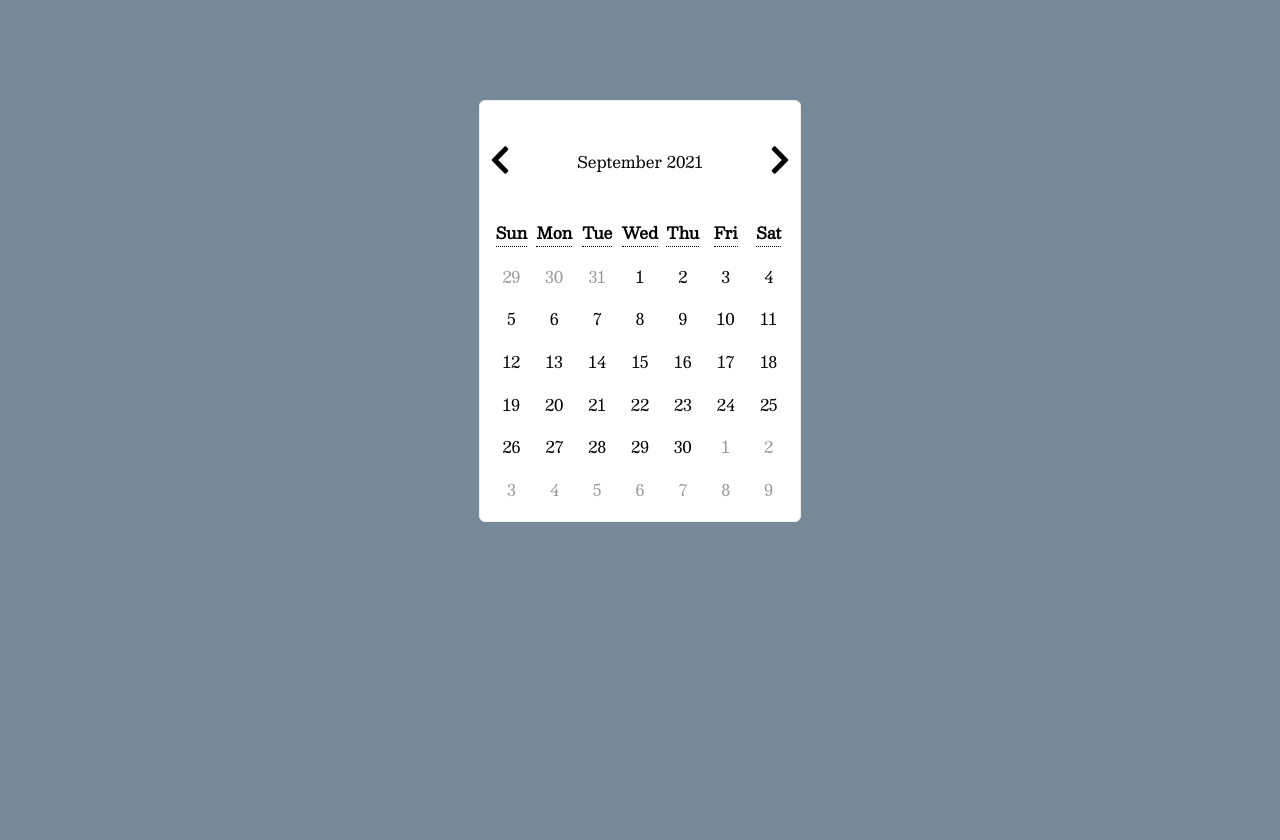
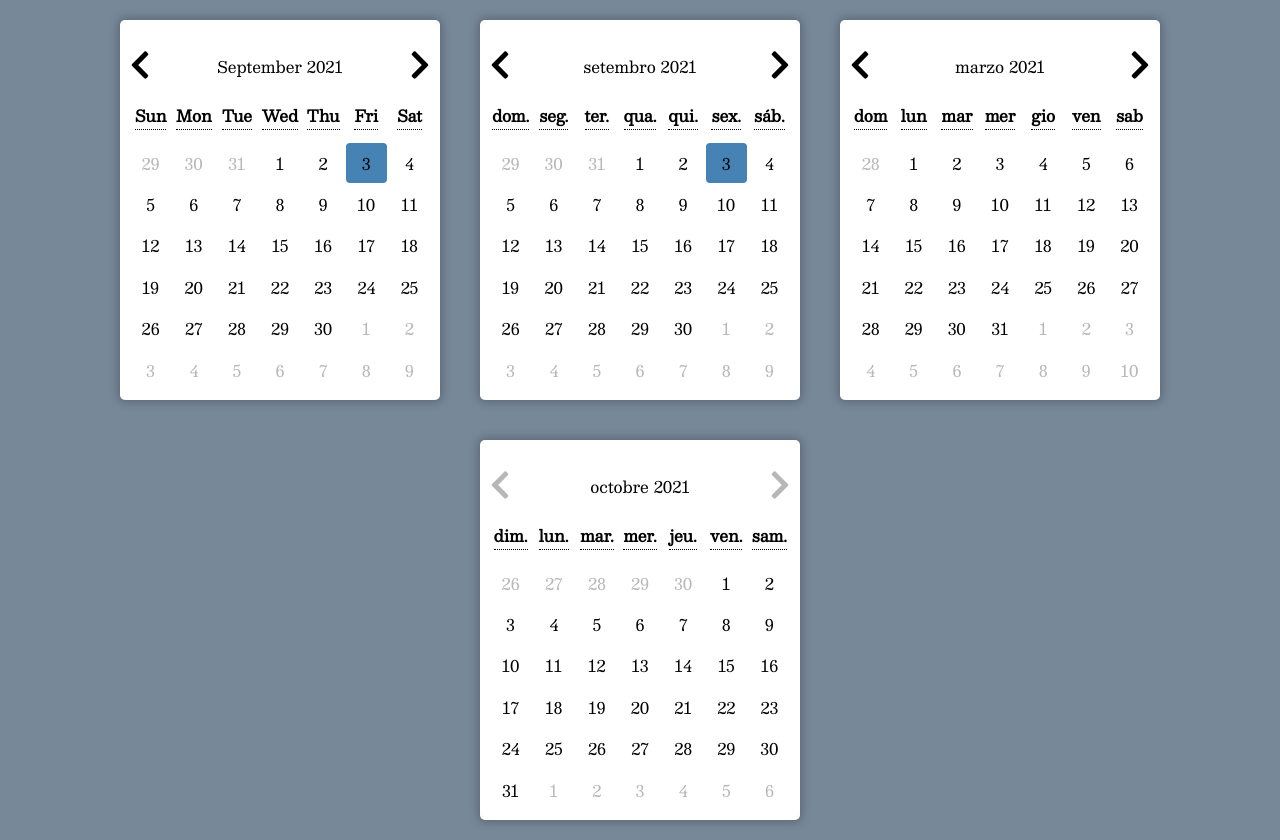
Before and after one commit to limapaulobsb/react-calendar, a React (Create React App) app: page / in a window 1280 px wide. Before the commit the page ends 800 px from the top, so only its background shows below. Built offline with nearby package versions, Linux system fonts and the light colour scheme.

Commit message:
Code refactoring and some props

```diff
--- a/src/App.jsx
+++ b/src/App.jsx
@@ -5,7 +5,37 @@ import Calendar from './components/Calendar';
 function App() {
   return (
     <main>
-      <Calendar />
+      <section>
+        <Calendar />
+      </section>
+      <section>
+        <Calendar
+          min={{ month: 7, year: 2020 }}
+          max={{ month: 6, year: 2022 }}
+          lang='pt-BR'
+          ariaNextBtn='Próximo'
+          ariaPrevBtn='Anterior'
+        />
+      </section>
+      <section>
+        <Calendar
+          min={{ month: 1, year: 2021 }}
+          max={{ month: 12, year: 2021 }}
+          start={{ month: 3, year: 2021 }}
+          lang='it'
+          ariaNextBtn='Prossimo'
+          ariaPrevBtn='Precedente'
+        />
+      </section>
+      <section>
+        <Calendar
+          min={{ month: 10, year: 2021 }}
+          max={{ month: 10, year: 2021 }}
+          lang='fr'
+          ariaNextBtn='Suivant'
+          ariaPrevBtn='Précédent'
+        />
+      </section>
     </main>
   );
 }
--- a/src/components/Calendar.jsx
+++ b/src/components/Calendar.jsx
@@ -1,35 +1,59 @@
 import React, { useState } from 'react';
+import PropTypes from 'prop-types';
 import { DateTime, Settings } from 'luxon';
+import cx from 'classnames';
+
 import { FontAwesomeIcon } from '@fortawesome/react-fontawesome';
-import { faChevronLeft,faChevronRight } from '@fortawesome/free-solid-svg-icons';
-
+import { faChevronLeft, faChevronRight } from '@fortawesome/free-solid-svg-icons';
 import CalendarTable from './CalendarTable.jsx';
 import '../styles/Calendar.css';
 
-function Calendar() {
-  Settings.defaultLocale = 'en-US';
-  const [dateObj, setDateObj] = useState(DateTime.now());
+function Calendar({
+  ariaNextBtn = 'Next',
+  ariaPrevBtn = 'Previous',
+  lang = 'en-US',
+  max = { month: 12, year: 2100 },
+  min = { month: 1, year: 1900 },
+  start,
+}) {
+  Settings.defaultLocale = lang;
+
+  const maxDt = DateTime.fromObject(max);
+  const minDt = DateTime.fromObject(min);
+  const nowDt = DateTime.now().startOf('month');
+
+  let startDt;
+  if (start) {
+    startDt = DateTime.fromObject(start);
+  } else if (nowDt >= minDt && nowDt <= maxDt) {
+    startDt = DateTime.now().startOf('month');
+  } else {
+    startDt = DateTime.fromObject(min);
+  }
+
+  const [selectedDt, setSelectedDt] = useState(startDt);
   const [showMonths, setShowMonths] = useState(false);
 
   const renderMonths = () => {
-    const NUMBER_OF_MONTHS = 12;
-    const startDate = dateObj.startOf('year');
-    const dates = [startDate];
-    for (let i = 1; i < NUMBER_OF_MONTHS; i++) {
-      dates.push(startDate.plus({ month: i }));
+    const months = [];
+    for (let i = 0; i < 12; i++) {
+      months.push(selectedDt.startOf('year').plus({ month: i }));
     }
 
     return (
-      <div className='calendar-months'>
-        {dates.map((el) => (
+      <div className='calendar__month-buttons-container'>
+        {months.map((el) => (
           <button
-            className='calendar-months__button'
             type='button'
             key={el.monthLong}
+            className={cx('calendar__month-button', {
+              'bg--alt': el.toMillis() === nowDt.toMillis(),
+            })}
             onClick={() => {
-              setDateObj(el);
+              setSelectedDt(el);
               setShowMonths(false);
             }}
+            disabled={el < minDt || el > maxDt}
           >
             {el.monthLong}
           </button>
@@ -41,31 +65,62 @@ function Calendar() {
   return (
     <div className='calendar'>
       <div className='calendar__header'>
+        <div>
           <button
             type='button'
+            aria-label={ariaPrevBtn}
             onClick={() => {
-            setDateObj(dateObj.minus(!showMonths ? { month: 1 } : { year: 1 }));
+              setSelectedDt(selectedDt.minus(!showMonths ? { month: 1 } : { year: 1 }));
             }}
+            disabled={
+              (selectedDt.hasSame(minDt, 'month') && selectedDt.hasSame(minDt, 'year')) ||
+              (showMonths && selectedDt.hasSame(minDt, 'year'))
+            }
           >
             <FontAwesomeIcon icon={faChevronLeft} size='2x' />
           </button>
-        <div>
-          <button type='button' onClick={() => setShowMonths(!showMonths)}>
-            {!showMonths && dateObj.monthLong} {dateObj.year}
+        </div>
+        <div className='calendar__header__main-button-container'>
+          <button
+            type='button'
+            className='calendar__header__main-button'
+            onClick={() => setShowMonths(!showMonths)}
+            disabled={
+              showMonths ||
+              (minDt.hasSame(maxDt, 'month') && minDt.hasSame(maxDt, 'year'))
+            }
+          >
+            {!showMonths && selectedDt.monthLong} {selectedDt.year}
           </button>
         </div>
+        <div>
           <button
             type='button'
+            aria-label={ariaNextBtn}
             onClick={() => {
-            setDateObj(dateObj.plus(!showMonths ? { month: 1 } : { year: 1 }));
+              setSelectedDt(selectedDt.plus(!showMonths ? { month: 1 } : { year: 1 }));
             }}
+            disabled={
+              (selectedDt.hasSame(maxDt, 'month') && selectedDt.hasSame(maxDt, 'year')) ||
+              (showMonths && selectedDt.hasSame(maxDt, 'year'))
+            }
           >
             <FontAwesomeIcon icon={faChevronRight} size='2x' />
           </button>
         </div>
-      {showMonths ? renderMonths() : <CalendarTable dateObj={dateObj} />}
+      </div>
+      {showMonths ? renderMonths() : <CalendarTable selectedDt={selectedDt} />}
     </div>
   );
 }
 
+Calendar.propTypes = {
+  ariaPrevBtn: PropTypes.string,
+  ariaNextBtn: PropTypes.string,
+  lang: PropTypes.string,
+  min: PropTypes.object,
+  max: PropTypes.object,
+  start: PropTypes.object,
+};
+
 export default Calendar;
--- a/src/components/CalendarTable.jsx
+++ b/src/components/CalendarTable.jsx
@@ -3,13 +3,12 @@ import PropTypes from 'prop-types';
 import { DateTime } from 'luxon';
 import cx from 'classnames';
 
-function CalendarTable({ dateObj }) {
-  const NUMBER_OF_DATES = 42;
-  const NUMBER_OF_WEEKDAYS = 7;
-  const startDate = dateObj.startOf('month').startOf('week').minus({ day: 1 });
-  const dates = [startDate];
-  for (let i = 1; i < NUMBER_OF_DATES; i++) {
-    dates.push(startDate.plus({ day: i }));
+function CalendarTable({ selectedDt }) {
+  const dates = [];
+  for (let i = 0; i < 42; i++) {
+    dates.push(
+      selectedDt.startOf('month').startOf('week').minus({ day: 1 }).plus({ day: i })
+    );
   }
 
   const handleClick = (obj) => {
@@ -18,9 +17,9 @@ function CalendarTable({ dateObj }) {
 
   const renderWeekdays = () => {
     return dates
-      .filter((_el, i) => i < NUMBER_OF_WEEKDAYS)
+      .filter((_el, i) => i < 7)
       .map((el) => (
-        <div key={el.weekdayShort} className='calendar-table__weekday'>
+        <div key={el.weekdayLong}>
           <abbr title={el.weekdayLong}>{el.weekdayShort}</abbr>
         </div>
       ));
@@ -28,23 +27,23 @@ function CalendarTable({ dateObj }) {
 
   const renderDates = () => {
     return dates.map((el) => (
-      <div
+      <button
+        type='button'
+        key={el.ordinal}
+        className={cx('calendar__date-button', {
+          'bg--alt': el.ts === DateTime.now().startOf('day').ts,
+        })}
         aria-label={el.toLocaleString(DateTime.DATE_HUGE)}
-        tabIndex='0'
-        role='button'
-        className={cx('calendar-table__date', {
-          'text-light': el.month !== dateObj.month,
-        })}
-        key={el.ordinal}
         onClick={() => handleClick(el)}
+        disabled={!el.hasSame(selectedDt, 'month')}
       >
         {el.day}
-      </div>
+      </button>
     ));
   };
 
   return (
-    <div className='calendar-table'>
+    <div className='calendar__date-buttons-container'>
       {renderWeekdays()}
       {renderDates()}
     </div>
@@ -52,7 +51,7 @@ function CalendarTable({ dateObj }) {
 }
 
 CalendarTable.propTypes = {
-  dateObj: PropTypes.object.isRequired,
+  selectedDt: PropTypes.object.isRequired,
 };
 
 export default CalendarTable;
--- a/src/styles/Calendar.css
+++ b/src/styles/Calendar.css
@@ -1,11 +1,11 @@
 .calendar {
   background-color: white;
-  border: 1px solid #eee;
-  border-radius: 6px;
+  border-radius: 5px;
+  box-shadow: 0 0 10px 2px rgba(0, 0, 0, 0.25);
   box-sizing: content-box;
   display: flex;
   flex-direction: column;
-  height: 400px;
+  height: 360px;
   padding: 10px;
   width: 300px;
 }
@@ -18,51 +18,62 @@
 .calendar button {
   background-color: transparent;
   border: none;
-  border-radius: 6px;
+  cursor: pointer;
   font-family: inherit;
   font-size: inherit;
 }
 
 .calendar__header {
   align-items: center;
+  justify-content: center;
   display: flex;
-  height: 100px;
-  justify-content: space-between;
+  height: 20%;
 }
 
-.calendar-months {
-  column-gap: 10px;
+.calendar__header__main-button-container {
+  flex-grow: 10;
+  text-align: center;
+}
+
+.calendar__header__main-button:disabled {
+  color: inherit;
+  cursor: initial;
+}
+
+.calendar__date-buttons-container {
   display: grid;
   flex-grow: 10;
-  grid-template-columns: repeat(3, 1fr);
-  row-gap: 10px;
+  gap: 2px;
+  grid-template-columns: repeat(7, 1fr);
 }
 
-.calendar-months__button:hover {
+.calendar__date-buttons-container  > div {
+  font-weight: bold;
+  text-align: center;
+}
+
+.calendar__month-buttons-container {
+  display: grid;
+  flex-grow: 10;
+  gap: 4px;
+  grid-template-columns: repeat(3, 1fr);
+}
+
+.calendar__date-button,
+.calendar__month-button {
+  border-radius: 4px;
+}
+
+.calendar__date-button:disabled,
+.calendar__month-button:disabled {
+  cursor: initial;
+}
+
+.calendar__date-button:hover:not(:disabled),
+.calendar__month-button:hover:not(:disabled) {
   background-color: skyblue;
 }
 
-.calendar-table {
-  display: grid;
-  flex-grow: 10;
-  grid-template-columns: repeat(7, 1fr);
+.calendar .bg--alt {
+  background-color: steelblue;
 }
-
-.calendar-table > div {
-  align-items: center;
-  border-radius: 50%;
-  display: flex;
-  justify-content: center;
-}
-
-.calendar-table__weekday {
-  font-weight: bold;
-}
-
-.calendar-table__date:hover {
-  background-color: skyblue;
-}
-
-.text-light {
-  color: #999;
-}
--- a/src/styles/index.css
+++ b/src/styles/index.css
@@ -1,6 +1,5 @@
 @import url('https://fonts.googleapis.com/css2?family=Roboto&display=swap');
 @import url('https://fonts.googleapis.com/css2?family=Besley&display=swap');
-@import url('https://fonts.googleapis.com/css2?family=Open+Sans&display=swap');
 
 * {
   box-sizing: border-box;
@@ -11,12 +10,15 @@
 body {
   background-color: lightslategray;
   font-family: 'Roboto', sans-serif;
-  font-family: 'Open Sans', sans-serif;
   font-family: 'Besley', serif;
 }
 
 main {
   display: flex;
+  flex-wrap: wrap;
   justify-content: center;
-  margin-top: 100px;
 }
+
+section {
+  margin: 20px;
+}
```
Lines whose indentation alone changed are shown as unchanged.
